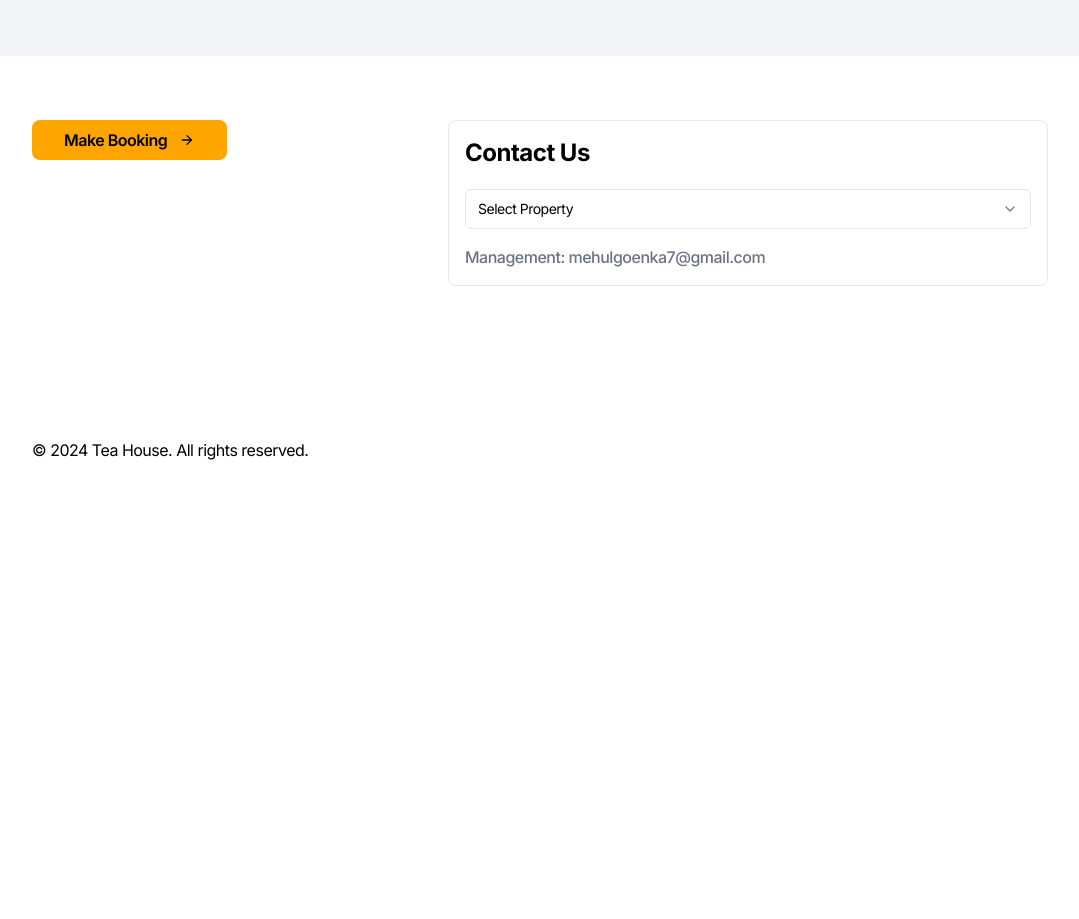
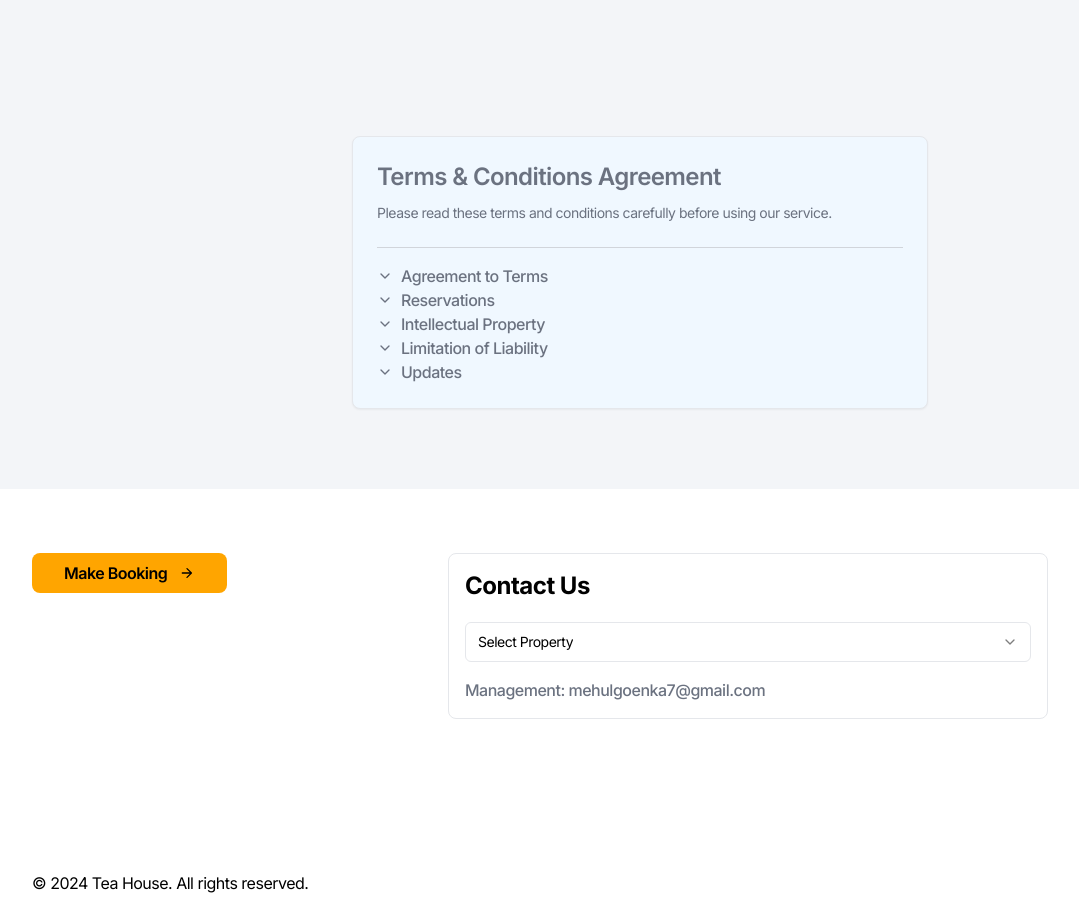
Before and after one commit to ishaan-chadha1/mk-residencies, a Next.js app: page / in a window 1280 px wide. Shown: the part 7760-8679 px from the top of the page, without its empty margins (0-1079 px from the left). Before the commit the page ends 8246 px from the top, so only its background shows below. Built offline with nearby package versions, Linux system fonts and the light colour scheme.

Commit message:
Addition of Terms and Conditions Component

```diff
--- /dev/null
+++ b/components/components/component/terms-and-conditions.jsx
@@ -0,0 +1,165 @@
+/**
+ * This code was generated by v0 by Vercel.
+ * @see https://v0.dev/t/0B9NH5Xpxtn
+ * Documentation: https://v0.dev/docs#integrating-generated-code-into-your-nextjs-app
+ */
+
+/** Add fonts into your Next.js project:
+
+import { Inter } from 'next/font/google'
+import { Inter } from 'next/font/google'
+
+inter({
+  subsets: ['latin'],
+  display: 'swap',
+})
+
+inter({
+  subsets: ['latin'],
+  display: 'swap',
+})
+
+To read more about using these font, please visit the Next.js documentation:
+- App Directory: https://nextjs.org/docs/app/building-your-application/optimizing/fonts
+- Pages Directory: https://nextjs.org/docs/pages/building-your-application/optimizing/fonts
+**/
+import {
+    CardTitle,
+    CardDescription,
+    CardHeader,
+    CardContent,
+    Card
+} from "@components/components/ui/card";
+
+export function TermsAndConditions() {
+    return (
+        <Card
+            key="1"
+            className="mt-40 w-full max-w-xl mx-auto text-gray-800 dark:text-gray-200" // Added text color classes
+            style={{ backgroundColor: "aliceblue" }}
+        >
+            <CardHeader>
+                <CardTitle className="text-gray-500 mb-1 text-xl md:text-2xl">
+                    Terms & Conditions Agreement
+                </CardTitle>
+                <CardDescription>
+                    Please read these terms and conditions carefully before
+                    using our service.
+                </CardDescription>
+            </CardHeader>
+            <CardContent className="space-y-4">
+                <div className="border-t border-gray-300 dark:border-gray-700 " />
+                <div className="space y-4">
+                    <details>
+                        <summary className="flex items-center space-x-2 cursor-pointer">
+                            <ChevronDownIcon className="text-gray-500 w-4 h-4" />
+                            <span className="text-gray-500 font-medium text-gray-500">
+                                Agreement to Terms
+                            </span>
+                        </summary>
+                        <div className="text-gray-500 ml-6 space-y-2 text-sm text-gray-500">
+                            <p>
+                                These Terms and Conditions are a legally binding
+                                agreement made by and between My Company and
+                                you.
+                            </p>
+                        </div>
+                    </details>
+                    <details>
+                        <summary className="flex items-center space-x-2 cursor-pointer">
+                            <ChevronDownIcon className="text-gray-500 w-4 h-4" />
+                            <span className="font-medium text-gray-500">
+                                Reservations
+                            </span>
+                        </summary>
+                        <div className="ml-6 space-y-2 text-sm text-gray-500">
+                            <p>
+                                The right is reserved to make changes to the
+                                website and the terms and conditions at any
+                                time.
+                            </p>
+                        </div>
+                    </details>
+                    <details>
+                        <summary className="flex items-center space-x-2 cursor-pointer">
+                            <ChevronDownIcon className="text-gray-500 w-4 h-4" />
+                            <span className="font-medium text-gray-500">
+                                Intellectual Property
+                            </span>
+                        </summary>
+                        <div className="ml-6 space-y-2 text-sm text-gray-500">
+                            <p>
+                                The website and its original content, features,
+                                and functionality are owned by My Company and
+                                are protected by international copyright,
+                                trademark, patent, trade secret, and other
+                                intellectual property or proprietary rights
+                                laws.
+                            </p>
+                        </div>
+                    </details>
+                    <details>
+                        <summary className="flex items-center space-x-2 cursor-pointer">
+                            <ChevronDownIcon className="text-gray-500 w-4 h-4" />
+                            <span className="font-medium text-gray-500">
+                                Limitation of Liability
+                            </span>
+                        </summary>
+                        <div className="ml-6 space-y-2 text-sm text-gray-500">
+                            <p>
+                                In no event shall My Company, nor its directors,
+                                employees, partners, agents, suppliers, or
+                                affiliates, be liable for any indirect,
+                                incidental, special, consequential, or punitive
+                                damages, including without limitation, loss of
+                                profits, data, use, goodwill, or other
+                                intangible losses, resulting from (i) your
+                                access to or use of or inability to access or
+                                use the Service; (ii) any conduct or content of
+                                any third party on the Service; (iii) any
+                                content obtained from the Service; and (iv)
+                                unauthorized access, use or alteration of your
+                                transmissions or content, whether based on
+                                warranty, contract, tort (including negligence)
+                                or any other legal theory, whether or not we
+                                have been informed of the possibility of such
+                                damage, and even if a remedy set forth herein is
+                                found to have failed of its essential purpose.
+                            </p>
+                        </div>
+                    </details>
+                    <details>
+                        <summary className="flex items-center space-x-2 cursor-pointer">
+                            <ChevronDownIcon className="text-gray-500 w-4 h-4" />
+                            <span className="font-medium text-gray-500">
+                                Updates
+                            </span>
+                        </summary>
+                        <div className="ml-6 space-y-2 text-sm text-gray-500">
+                            <p />
+                        </div>
+                    </details>
+                </div>
+            </CardContent>
+        </Card>
+    );
+}
+
+function ChevronDownIcon(props) {
+    return (
+        <svg
+            {...props}
+            xmlns="http://www.w3.org/2000/svg"
+            width="24"
+            height="24"
+            viewBox="0 0 24 24"
+            fill="none"
+            stroke="currentColor"
+            strokeWidth="2"
+            strokeLinecap="round"
+            strokeLinejoin="round"
+        >
+            <path d="m6 9 6 6 6-6" />
+        </svg>
+    );
+}
--- /dev/null
+++ b/components/components/ui/card.jsx
@@ -0,0 +1,53 @@
+import * as React from "react"
+
+import { cn } from "@components/lib/utils"
+
+const Card = React.forwardRef(({ className, ...props }, ref) => (
+  <div
+    ref={ref}
+    className={cn(
+      "rounded-lg border border-gray-200 bg-white text-gray-950 shadow-sm dark:border-gray-800 dark:bg-gray-950 dark:text-gray-50",
+      className
+    )}
+    {...props} />
+))
+Card.displayName = "Card"
+
+const CardHeader = React.forwardRef(({ className, ...props }, ref) => (
+  <div
+    ref={ref}
+    className={cn("flex flex-col space-y-1.5 p-6", className)}
+    {...props} />
+))
+CardHeader.displayName = "CardHeader"
+
+const CardTitle = React.forwardRef(({ className, ...props }, ref) => (
+  <h3
+    ref={ref}
+    className={cn("text-2xl font-semibold leading-none tracking-tight", className)}
+    {...props} />
+))
+CardTitle.displayName = "CardTitle"
+
+const CardDescription = React.forwardRef(({ className, ...props }, ref) => (
+  <p
+    ref={ref}
+    className={cn("text-sm text-gray-500 dark:text-gray-400", className)}
+    {...props} />
+))
+CardDescription.displayName = "CardDescription"
+
+const CardContent = React.forwardRef(({ className, ...props }, ref) => (
+  <div ref={ref} className={cn("p-6 pt-0", className)} {...props} />
+))
+CardContent.displayName = "CardContent"
+
+const CardFooter = React.forwardRef(({ className, ...props }, ref) => (
+  <div
+    ref={ref}
+    className={cn("flex items-center p-6 pt-0", className)}
+    {...props} />
+))
+CardFooter.displayName = "CardFooter"
+
+export { Card, CardHeader, CardFooter, CardTitle, CardDescription, CardContent }
--- a/pages/index.js
+++ b/pages/index.js
@@ -20,6 +20,7 @@ import {
     CardImage,
     Card
 } from "@components/Card";
+import { TermsAndConditions } from "@components/components/component/terms-and-conditions";
 import { GalleryHero } from "@components/GalleryHero/gallery-hero";
 import { FeaturedCollection } from "@components/FeaturedCollection/featured-collection";
 import { WhatToExpect } from "@components/WhatToExpect/what-to-expect";
@@ -214,6 +215,7 @@ export default function Home() {
                             <Accordion />
                             <div id="longstay" />
                             <EnquiryForm />
+                            <TermsAndConditions />
                         </SectionContainer>
                     </MotionBTTContainer>
                 </SectionContainer>
```
